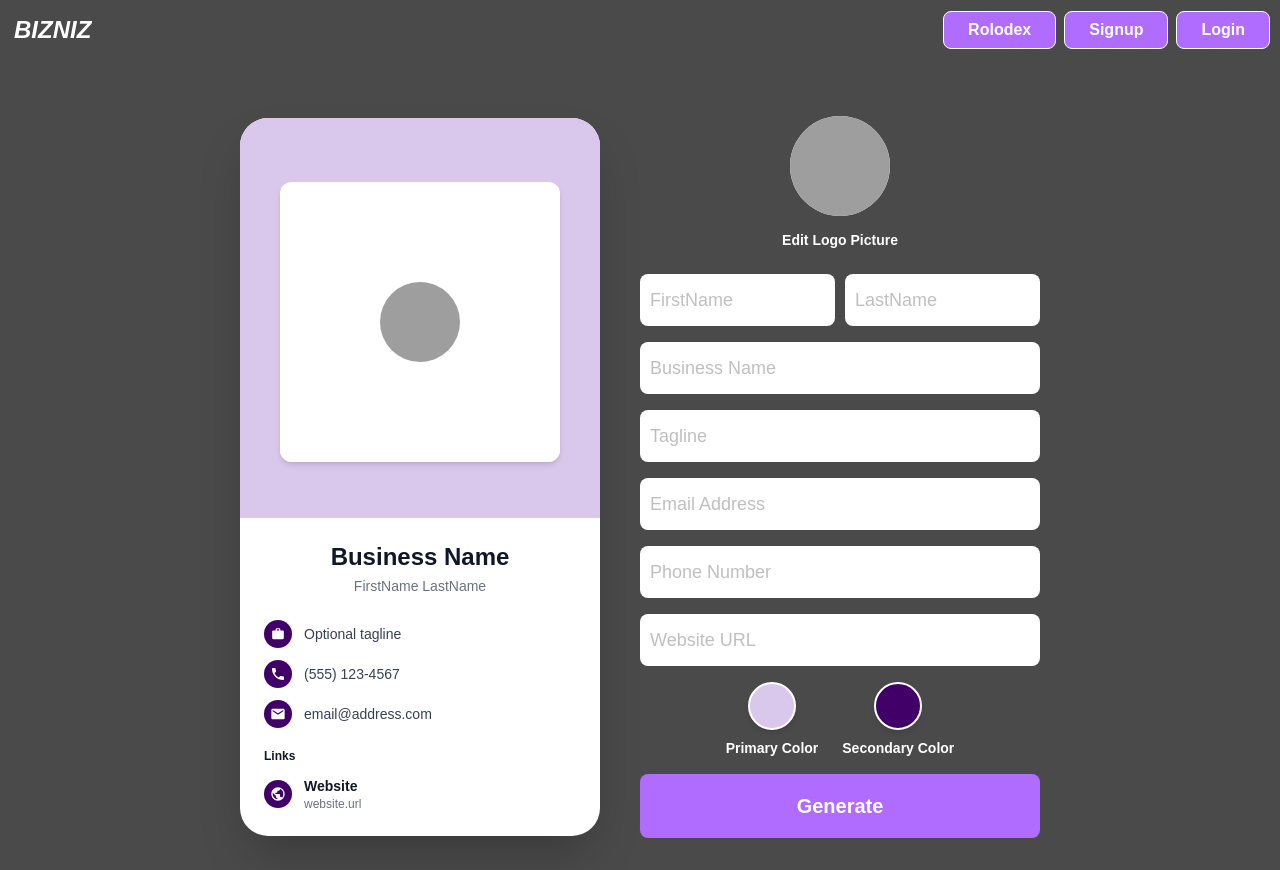
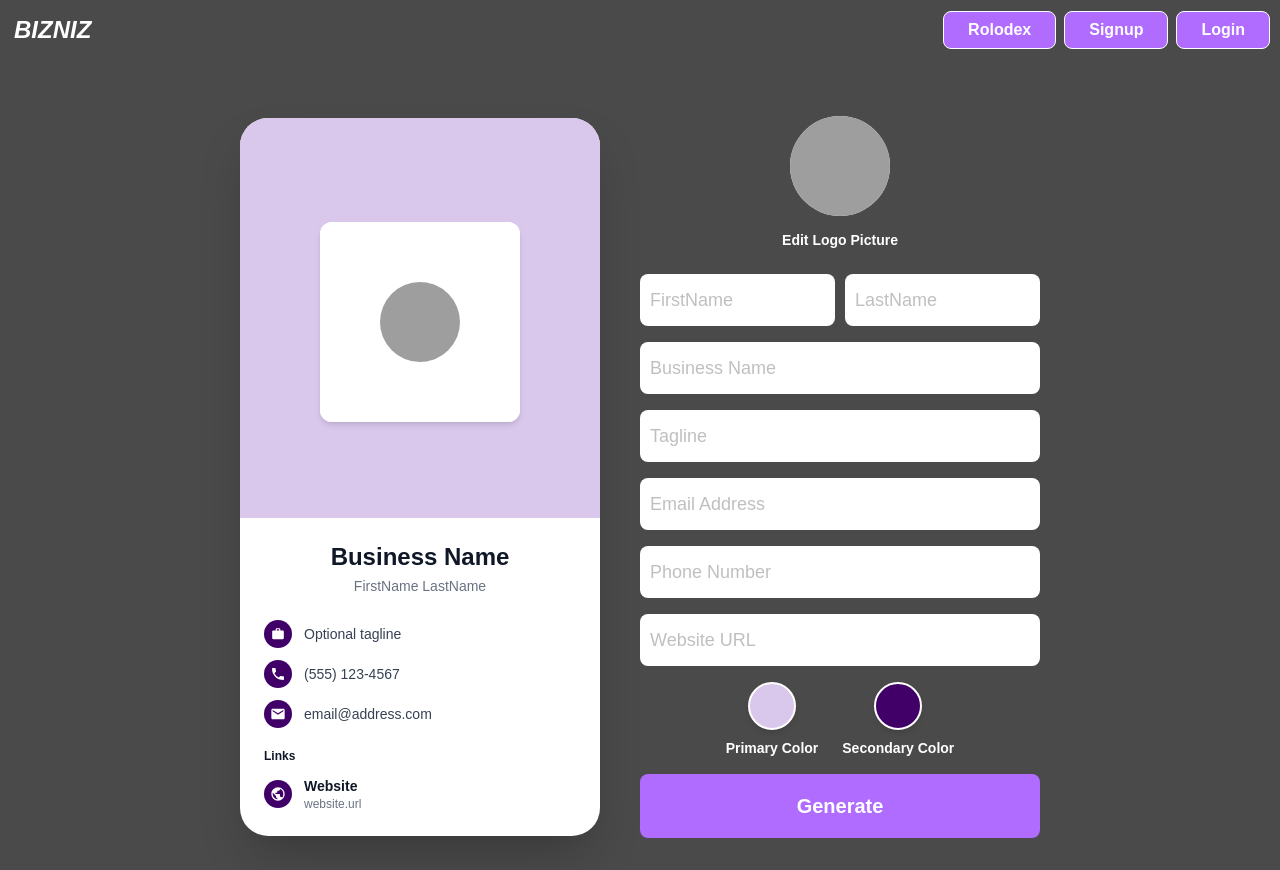
Before and after one commit to bainblan/bizniz-rolodex, a Next.js app: page /create in a window 1280 px wide. Built offline with nearby package versions, Linux system fonts and the light colour scheme; no server answers; grey boxes are pictures that could not be loaded.

Commit message:
Adjusted QR dimentions on create page

```diff
--- a/app/create/page.tsx
+++ b/app/create/page.tsx
@@ -9,7 +9,7 @@ import { StyledQR } from "@/app/components/styledqr";
 
 const DEFAULT_LOGO_IMAGE_SRC = "/default-logo.png";
 const DEFAULT_LOGO_SCALE = 1.32;
-const CREATE_PAGE_QR_SIZE = 280;
+const CREATE_PAGE_QR_SIZE = 200;
 const CREATE_PAGE_LOGO_RATIO = 80 / CREATE_PAGE_QR_SIZE;
 
 interface ExistingCard {
@@ -388,8 +388,8 @@ function ProfileCreation() {
               className="relative flex items-center justify-center pt-16 pb-14"
               style={{ backgroundColor: formData.primaryColor }}
             >
-              <div className="relative w-full max-w-[280px] aspect-square">
-                <div className="flex h-full w-full items-center justify-center overflow-hidden rounded-xl bg-white shadow-md">
+              <div className="relative w-full max-w-[280px] aspect-square flex items-center justify-center">
+                <div className="flex h-[200px] w-[200px] items-center justify-center overflow-hidden rounded-xl bg-white shadow-md">
                   {previewQrUrl ? (
                     <StyledQR
                       url={previewQrUrl}
@@ -398,7 +398,7 @@ function ProfileCreation() {
                       logoSizeRatio={CREATE_PAGE_LOGO_RATIO}
                     />
                   ) : (
-                    <div className="flex h-full w-full items-center justify-center bg-white">
+                    <div className="flex h-[200px] w-[200px] items-center justify-center bg-white">
                       <div className="h-20 w-20 overflow-hidden rounded-full bg-white">
                         {/* eslint-disable-next-line @next/next/no-img-element */}
                         <img
```
